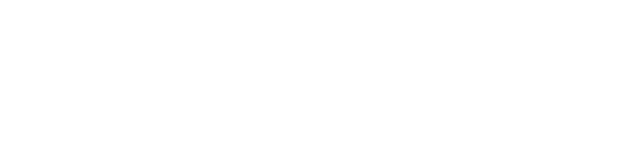
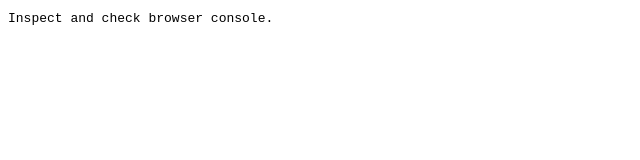
Before and after one commit to asimnp/hello-vue3, a plain HTML site: page index.html in a window 1280 px wide. Shown: the whole page, without its empty margins (0-640 px from the left). Drawn offline with nearby package versions, Linux system fonts and the light colour scheme.

Commit message:
setup external javascript file

```diff
--- a/index.html
+++ b/index.html
@@ -9,6 +9,11 @@
     <script src="https://unpkg.com/vue@3"></script>
   </head>
   <body>
-    <div id="app"></div>
+    <div id="app">
+      <code>Inspect and check browser console.</code>
+    </div>
+
+    <!-- Vue App -->
+    <script src="./src/main.js"></script>
   </body>
 </html>
--- /dev/null
+++ b/src/main.js
@@ -0,0 +1 @@
+console.log('Hello Vue3')
```
